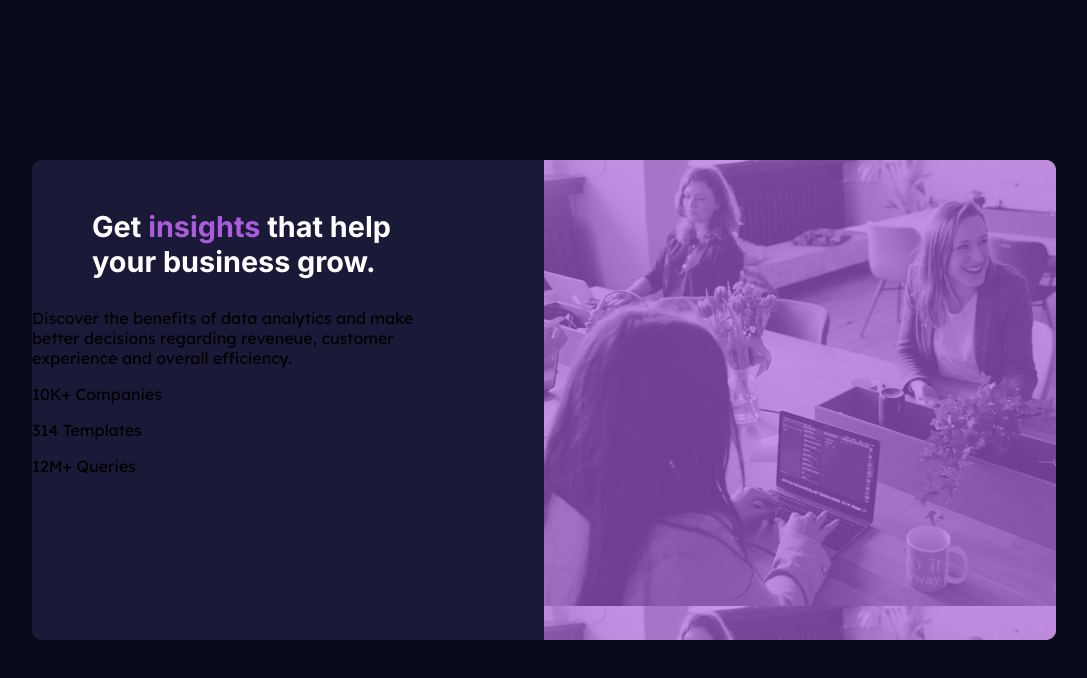
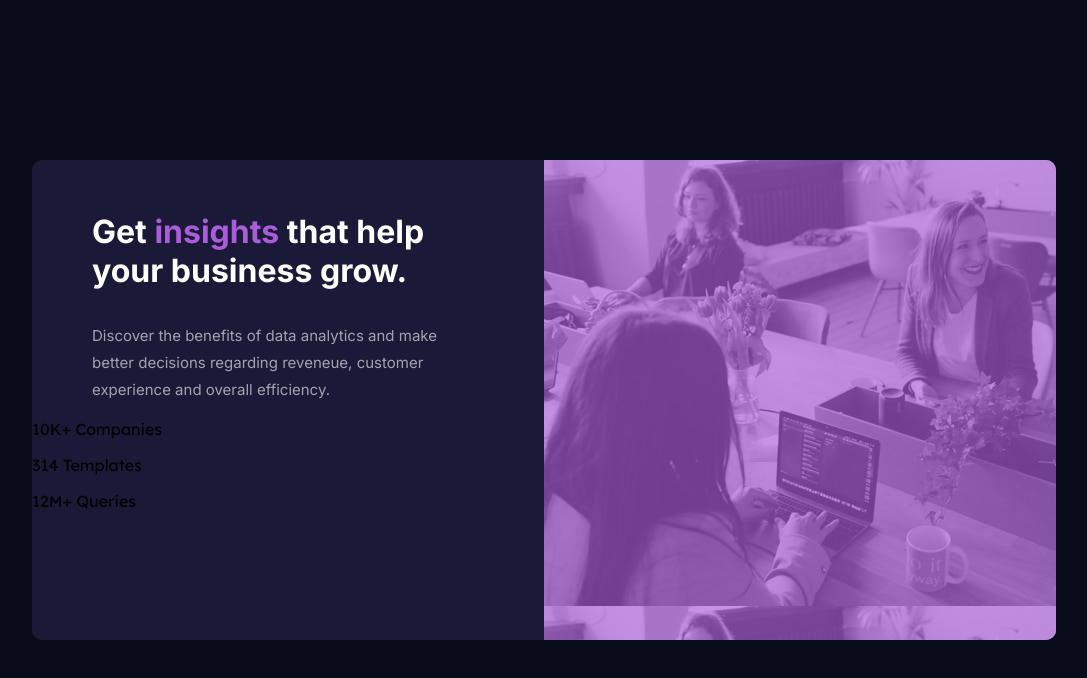
Before and after one commit to shemjay/Stats-preview-Card-Newbie-, a plain HTML site: page stats-preview-card-component-main/index.html in a window 1280 px wide. Shown: the whole page, without its empty margins (96-1183 px from the left). Drawn offline with Linux system fonts and the light colour scheme.

Commit message:
Update: styles.css
Add style for body.
Change text color, size and line height to match style guide.

```diff
--- a/stats-preview-card-component-main/index.html
+++ b/stats-preview-card-component-main/index.html
@@ -24,14 +24,13 @@
           <!-- Text below body-->
           <p><span class = "body-text"> 10K+ </span> Companies</p>
           <p><span class = "body-text"> 314 </span> Templates</p>
-          <span class = "body-text"> 12M+ </span>Queries</p>
+          <p><span class = "body-text"> 12M+ </span> Queries</p>
       </div>
 
       <!-- Image wrapper-->
       <div class = "flex-container-image">
         <!-- Overlay to add color to image-->
         <div class = "flex-container-image-overlay">
-        <!--<img src = "images/image-header-desktop.jpg">-->
         </div>
       </div>
 
--- a/stats-preview-card-component-main/styles.css
+++ b/stats-preview-card-component-main/styles.css
@@ -41,7 +41,7 @@ body, html {
     left: 0;
     height:100%;
     width: 100%;
-    background: rgba(170, 92, 219, 0.664);
+    background: rgba(170, 92, 219, 0.664); /* The color of the image is not accurate yet */
 }
 
 .content-title {
@@ -49,9 +49,18 @@ body, html {
     color: hsl(0, 0%, 100%);
     font-weight: 700;
     padding: 20px 0px 0px 60px;
-    font-size: 1.8em;
+    font-size: 2rem;
 }
 
 .content-title span {
     color: hsl(277, 64%, 61%);
 }
+
+.content-body-text {
+    font-family: 'Inter';
+    color: hsla(0, 0%, 100%, 0.6);
+    padding: 0px 0px 0px 60px;
+    font-weight: 400;
+    font-size: 15px; /* Body text is protuding to the right past the title unlike the style guide */
+    line-height: 1.8;
+}
```
